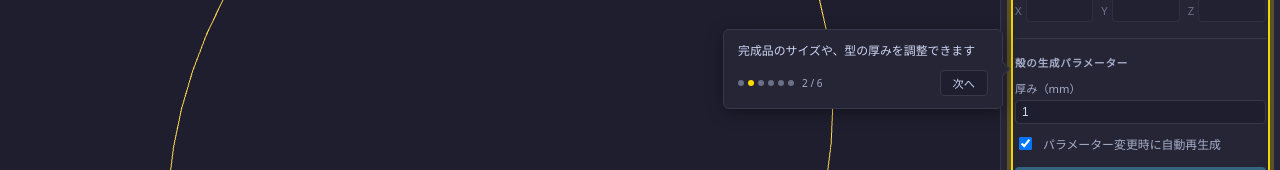
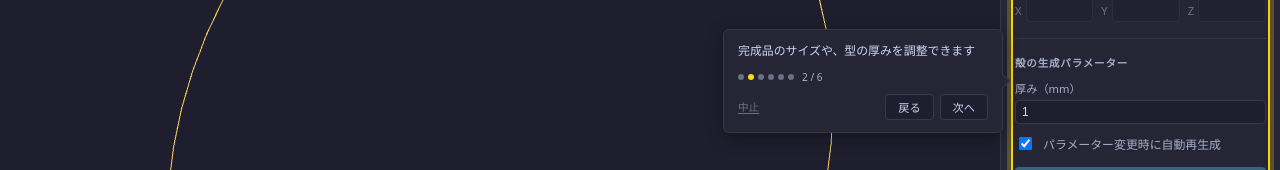
Before and after one commit to nandenjin/shinshi, a Vue app: page / in a window 1280 px wide. Both pictures are taken after a click on the button "次へ". Shown: the part 236-406 px from the top of the page. Built offline with nearby package versions, Linux system fonts and the light colour scheme.

Commit message:
feat: Implement back/cancel at onboarding

```diff
--- a/src/components/OnboardingGuide.vue
+++ b/src/components/OnboardingGuide.vue
@@ -5,6 +5,8 @@ import {
   onboardingStore,
   maybeStartFirstRun,
   nextStep,
+  previousStep,
+  cancelGuide,
 } from "../composables/useOnboarding.ts";
 
 const MARGIN = 12;
@@ -227,7 +229,6 @@ onBeforeUnmount(stopLoop);
         <p class="body-text">
           {{ ONBOARDING_STEPS[onboardingStore.stepIndex]?.body }}
         </p>
-        <div class="footer-row">
         <div class="progress">
           <span
             v-for="(_, i) in ONBOARDING_STEPS"
@@ -240,6 +241,19 @@ onBeforeUnmount(stopLoop);
             {{ ONBOARDING_STEPS.length }}</span
           >
         </div>
+        <div class="footer-row">
+          <button type="button" class="cancel-btn" @click="cancelGuide">
+            中止
+          </button>
+          <div class="nav-buttons">
+            <button
+              v-if="onboardingStore.stepIndex > 0"
+              type="button"
+              class="prev-btn"
+              @click="previousStep"
+            >
+              戻る
+            </button>
             <button type="button" class="next-btn" @click="nextStep">
               {{
                 onboardingStore.stepIndex === ONBOARDING_STEPS.length - 1
@@ -247,6 +261,7 @@ onBeforeUnmount(stopLoop);
                   : "次へ"
               }}
             </button>
+          </div>
         </div>
       </div>
     </div>
@@ -307,17 +322,11 @@ onBeforeUnmount(stopLoop);
   color: var(--color-text);
 }
 
-.footer-row {
-  display: flex;
-  align-items: center;
-  justify-content: space-between;
-  gap: 8px;
-}
-
 .progress {
   display: flex;
   align-items: center;
   gap: 4px;
+  margin-bottom: 10px;
 }
 
 .dot {
@@ -337,6 +346,35 @@ onBeforeUnmount(stopLoop);
   color: var(--color-label);
 }
 
+.footer-row {
+  display: flex;
+  align-items: center;
+  justify-content: space-between;
+  gap: 8px;
+}
+
+.nav-buttons {
+  display: flex;
+  gap: 6px;
+}
+
+.cancel-btn {
+  background: none;
+  border: none;
+  padding: 0;
+  color: var(--color-muted);
+  font-size: 0.76rem;
+  cursor: pointer;
+  text-decoration: underline;
+  text-underline-offset: 2px;
+  transition: color 0.15s;
+}
+
+.cancel-btn:hover {
+  color: var(--color-text);
+}
+
+.prev-btn,
 .next-btn {
   background: var(--color-input-bg);
   border: 1px solid var(--color-border);
@@ -348,6 +386,10 @@ onBeforeUnmount(stopLoop);
   transition:
     border-color 0.15s,
     color 0.15s;
+}
+
+.prev-btn:hover {
+  border-color: var(--color-label);
 }
 
 .next-btn:hover {
--- a/src/composables/useOnboarding.ts
+++ b/src/composables/useOnboarding.ts
@@ -85,10 +85,21 @@ export function nextStep(): void {
   onboardingStore.stepIndex++;
 }
 
+/** Goes back to the previous step. No-op on the first step. */
+export function previousStep(): void {
+  if (onboardingStore.stepIndex <= 0) return;
+  onboardingStore.stepIndex--;
+}
+
 /** Closes the guide and remembers that it has been seen. */
 export function finishGuide(): void {
   onboardingStore.active = false;
   markSeen();
+}
+
+/** Cancels the guide partway through. Same effect as finishing it. */
+export function cancelGuide(): void {
+  finishGuide();
 }
 
 /** Starts the guide automatically on first run only. */
```
Lines whose indentation alone changed are shown as unchanged.
